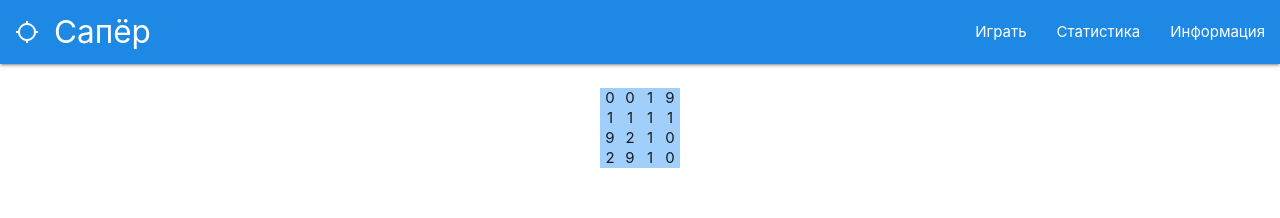
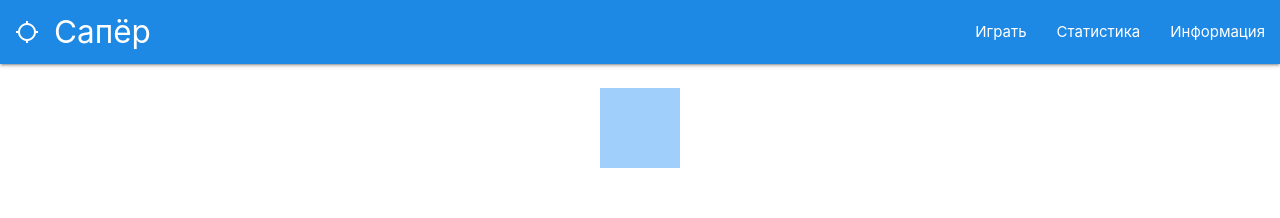
Before and after one commit to SychevAndrey/Minesweeper, a React (Create React App) app: page / in a window 1280 px wide. Shown: the top 218 px of the page. Built offline with nearby package versions, Linux system fonts and the light colour scheme.

Commit message:
mini sell improvements

```diff
--- a/src/components/Minesweeper/Cell.tsx
+++ b/src/components/Minesweeper/Cell.tsx
@@ -1,15 +1,25 @@
-import React from 'react'
+import React, { useState } from 'react'
 
 import styles from './index.module.scss'
 
 interface ICellProps {
-  value: string | number
+  value: number
 }
 
 const Cell: React.FC<ICellProps> = ({value}) => {
+
+  const [state, setState] = useState(false);
+  function mouseClickHandler(event: React.MouseEvent): void {
+
+    if (event) {
+      console.log(event)
+    }
+    setState(true);
+  }
+
   return (
-    <span className={styles.cell}>
-      {value}
+    <span onClick={(event) => mouseClickHandler(event)} className={styles.cell}>
+      {state ? value === 9 ? <span>B</span> : value : ''}
     </span>
   )
 }
--- a/src/components/Minesweeper/index.tsx
+++ b/src/components/Minesweeper/index.tsx
@@ -13,13 +13,15 @@ interface IMinesweeperProps {
 const Minesweeper: React.FC<IMinesweeperProps> = ({size, difficulty}) => {
 
     const cells = (data: Array<Array<number>>): JSX.Element[][] => {
-      return data.map(row => row.map(cell => <Cell value={cell} />))
+      return data.map((row) => row.map((cell) => <Cell value={cell} key={Math.random()} />))
     }
 
   const data: Array<Array<number>> = [[0, 0, 1, 9],
   [1, 1, 1, 1],
   [9, 2, 1, 0],
   [2, 9, 1, 0]];
+
+  console.log('render');
 
   return (
     <div style={{width: `${size*20}px`}} className={styles.field}>
```
